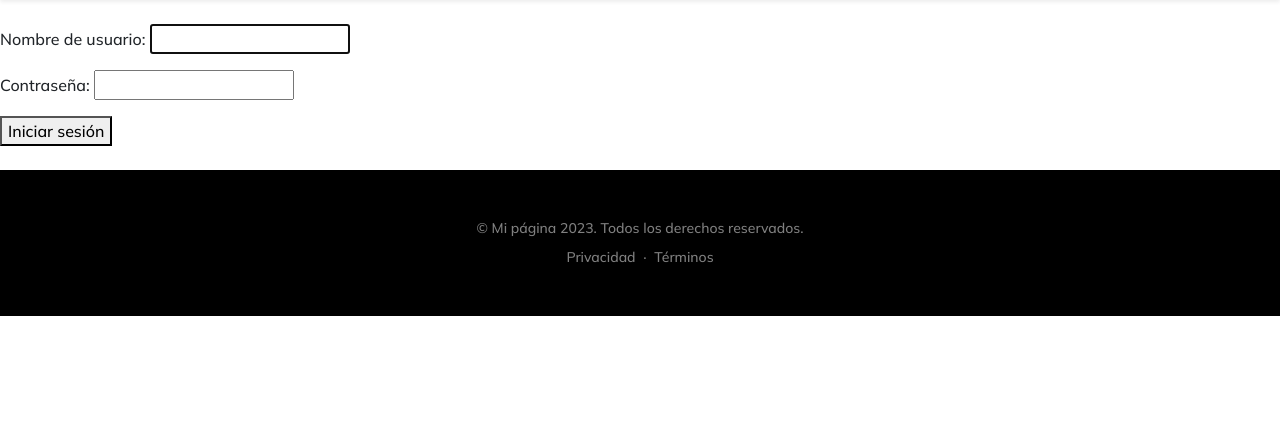
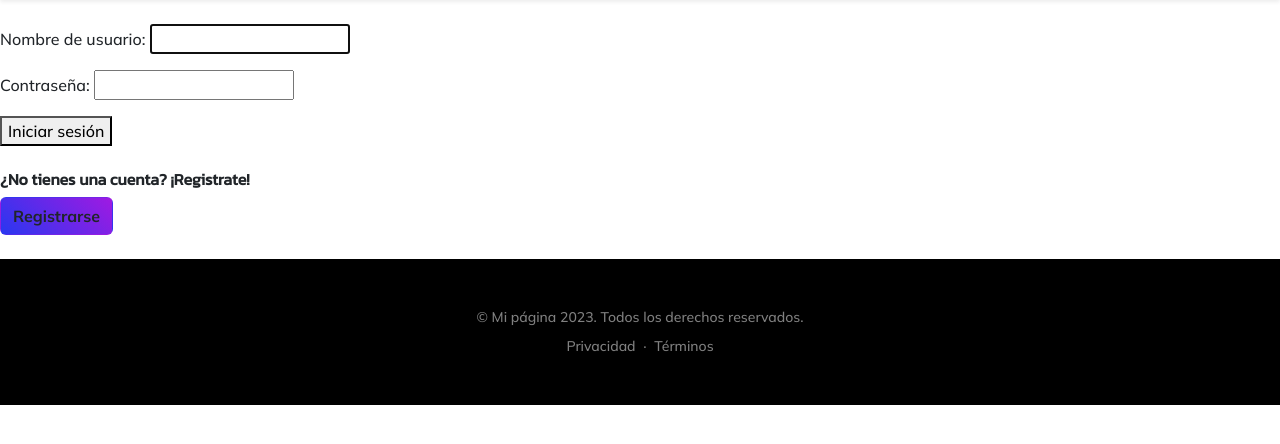
Before and after one commit to ClaraTortora/Trabajo-Final-Django-Tortora, a Django app: page /login/ in a window 1280 px wide. Shown: the part 72-516 px from the top of the page. Run offline with Django 4.2, Linux system fonts and the light colour scheme; some libraries are stand-ins or nearby versions.

Commit message:
Agregando botón 'registrarse' al login

```diff
--- a/Proyecto/apps/home/templates/home/login.html
+++ b/Proyecto/apps/home/templates/home/login.html
@@ -9,5 +9,8 @@
     {{ form.as_p }}
     <button type="submit">Iniciar sesión</button>
 </form>
-
+<br>
+<h6 class="font-alt">¿No tienes una cuenta? ¡Registrate!</h6>
+<a href="{% url 'home:register' %}" class="btn bg-gradient-primary-to-secondary"><strong>Registrarse</strong></a>
+<br>
 {% endblock content %}
```
